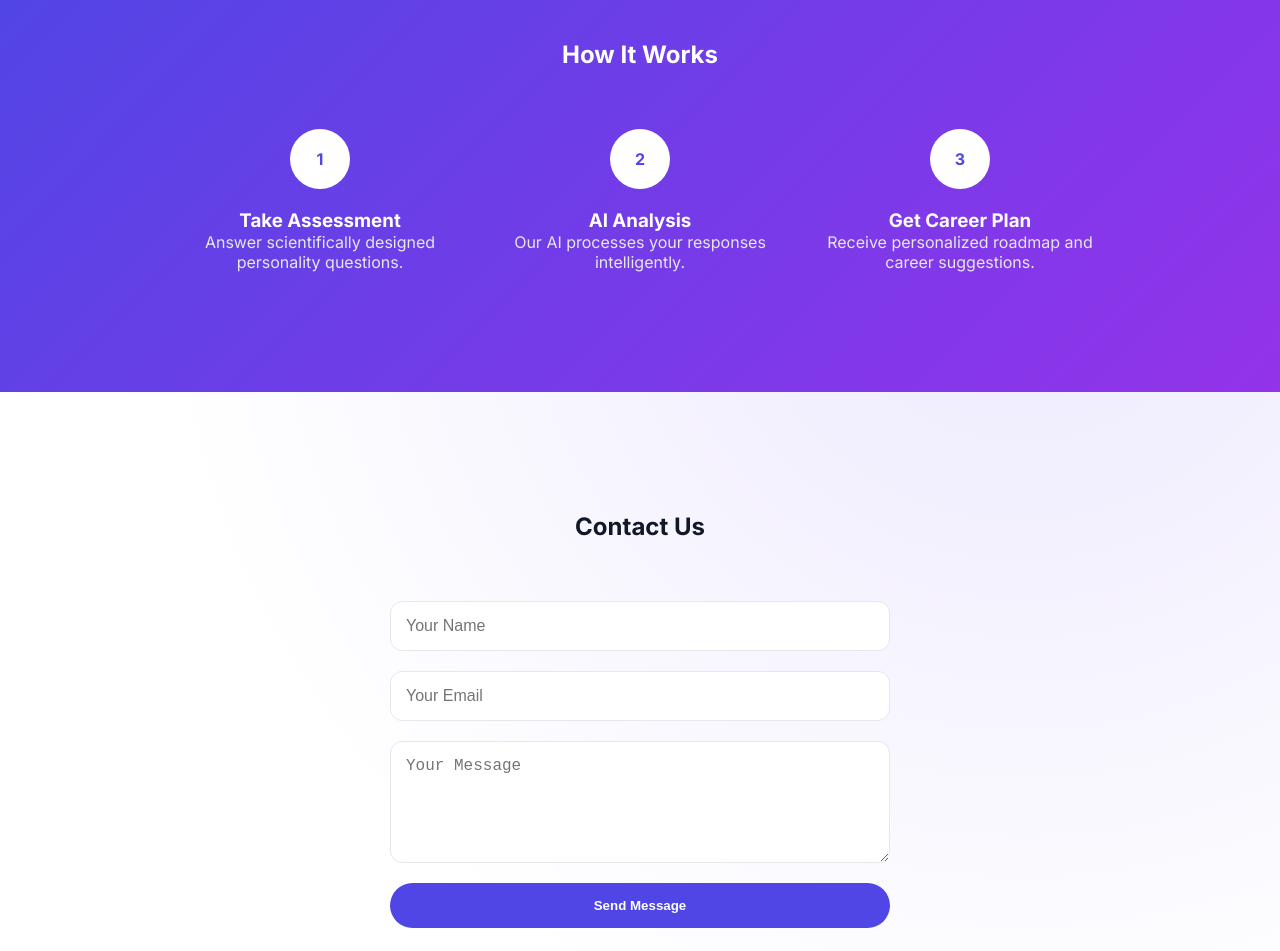
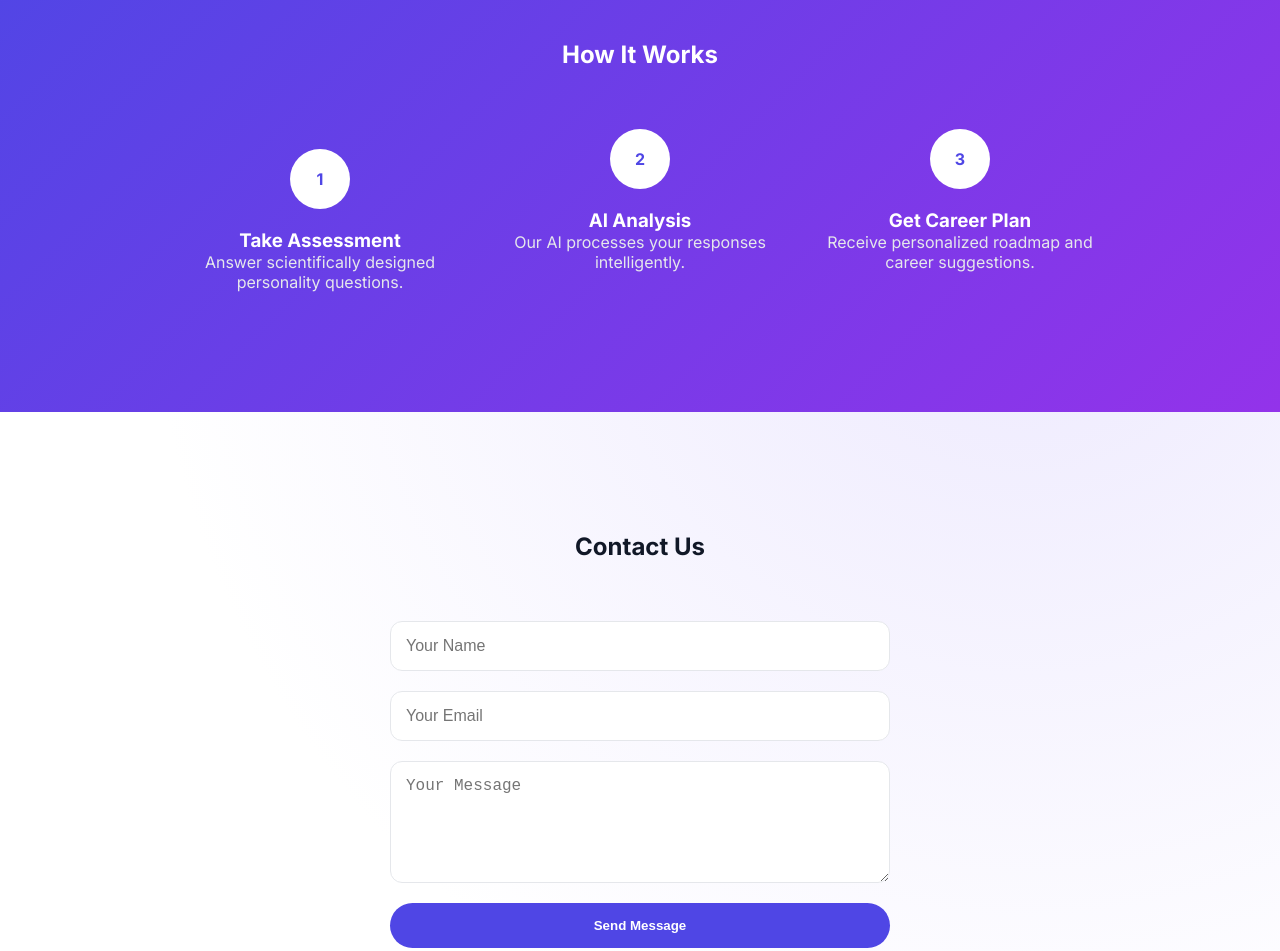
Before and after one commit to maheshgawande1630/Capstron-Project, a plain HTML site: page index.html in a window 1280 px wide. Shown: the part 1700-2651 px from the top of the page. Drawn offline with nearby package versions, Linux system fonts and the light colour scheme.

Commit message:
Update index.html

```diff
--- a/index.html
+++ b/index.html
@@ -350,7 +350,7 @@ body{
 <section class="section dark-section" id="how">
 <h2>How It Works</h2>
 <div class="steps">
-<div class="step">
+<div class="step"><br>
 <span>1</span>
 <h3>Take Assessment</h3>
 <p>Answer scientifically designed personality questions.</p>
```
